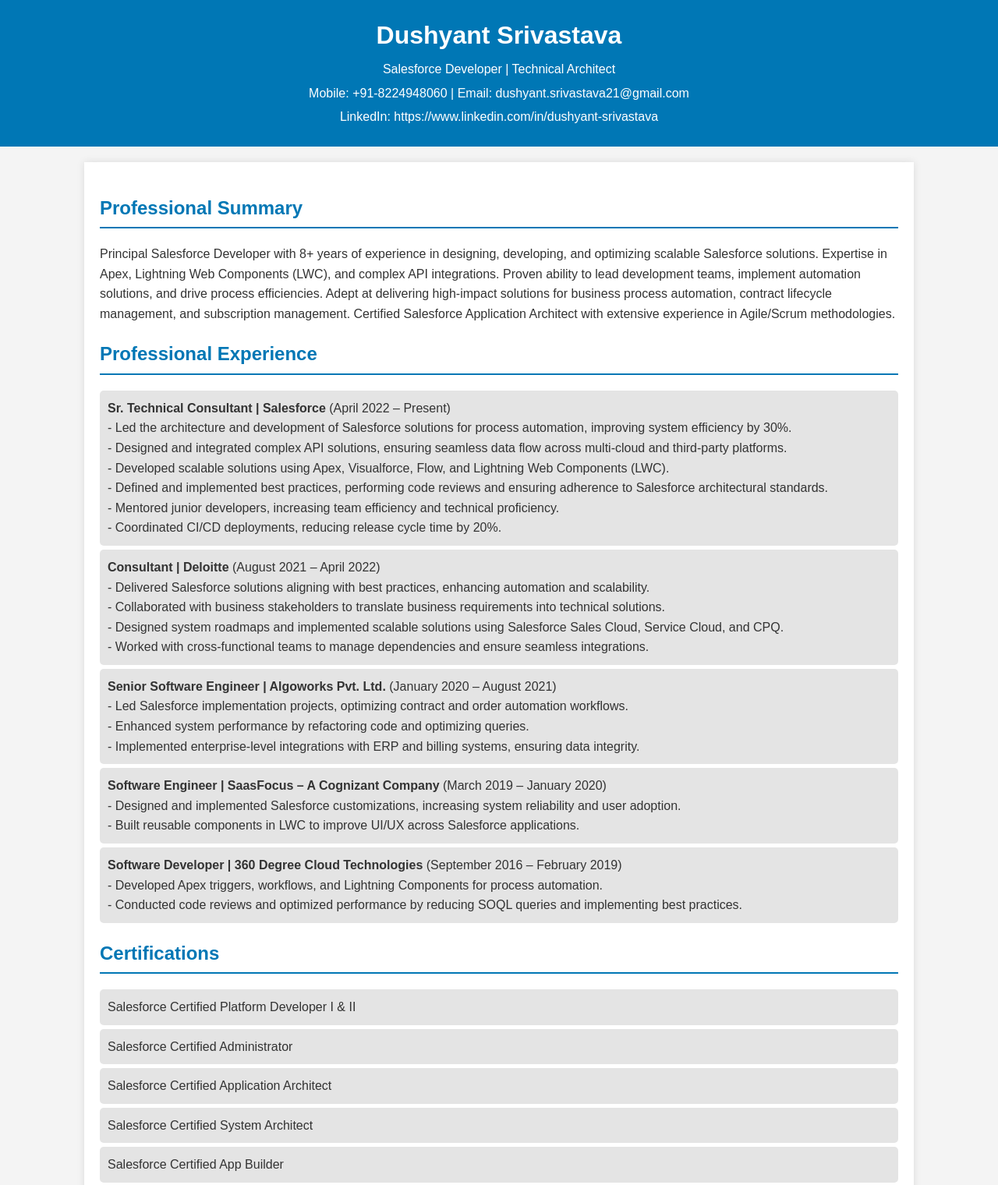
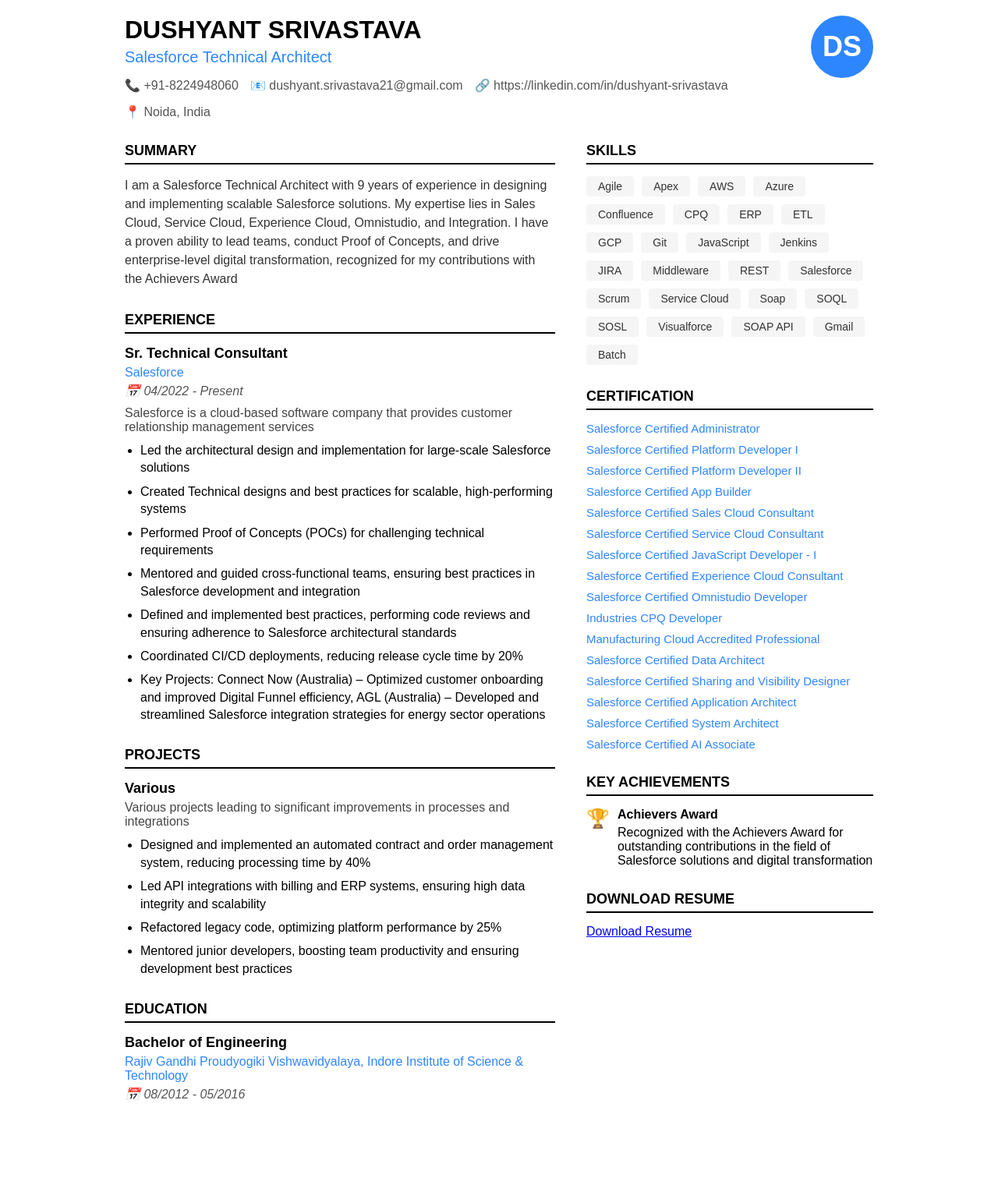
Before and after one commit to dushyant-21/dushyant-portfolio, a plain HTML site: page index.html in a window 1280 px wide. Shown: the top 1520 px of the page at 78% size. After the commit the page ends 1463 px from the top, so only its background shows below. Drawn offline with Linux system fonts and the light colour scheme.

Commit message:
Update index.html

```diff
--- a/index.html
+++ b/index.html
@@ -3,173 +3,327 @@
 <head>
   <meta charset="UTF-8">
   <meta name="viewport" content="width=device-width, initial-scale=1.0">
-  <title>Dushyant Srivastava - Salesforce Developer Portfolio</title>
+  <title>Dushyant Srivastava - Salesforce Technical Architect</title>
   <style>
-    body {
-      font-family: Arial, sans-serif;
-      line-height: 1.6;
+    * {
       margin: 0;
       padding: 0;
-      background-color: #f4f4f4;
+      box-sizing: border-box;
+      font-family: Arial, sans-serif;
+    }
+
+    body {
+      max-width: 1000px;
+      margin: 0 auto;
+      padding: 20px;
+    }
+
+    .header {
+      display: flex;
+      justify-content: space-between;
+      margin-bottom: 30px;
+    }
+
+    .profile-info {
+      flex: 1;
+    }
+
+    .profile-image {
+      width: 80px;
+      height: 80px;
+      background-color: #2e86ff;
+      border-radius: 50%;
+      display: flex;
+      justify-content: center;
+      align-items: center;
+      color: white;
+      font-size: 36px;
+      font-weight: bold;
+    }
+
+    h1 {
+      font-size: 32px;
+      font-weight: bold;
+      margin-bottom: 5px;
+    }
+
+    .job-title {
+      color: #2e86ff;
+      font-size: 20px;
+      margin-bottom: 15px;
+    }
+
+    .contact-info {
+      display: flex;
+      flex-wrap: wrap;
+      gap: 15px;
+      margin-top: 10px;
+      color: #555;
+    }
+
+    .contact-info div {
+      display: flex;
+      align-items: center;
+    }
+
+    .section {
+      margin-bottom: 30px;
+    }
+
+    .section-title {
+      font-size: 18px;
+      font-weight: bold;
+      border-bottom: 2px solid #000;
+      padding-bottom: 5px;
+      margin-bottom: 15px;
+      text-transform: uppercase;
+    }
+
+    .summary-text {
+      color: #333;
+      line-height: 1.5;
+    }
+
+    .job-title-experience {
+      font-size: 18px;
+      font-weight: bold;
+      margin-bottom: 5px;
+    }
+
+    .company {
+      color: #2e86ff;
+      font-size: 16px;
+      margin-bottom: 5px;
+    }
+
+    .date {
+      color: #555;
+      margin-bottom: 10px;
+      font-style: italic;
+    }
+
+    .job-description {
+      color: #444;
+      margin-bottom: 10px;
+    }
+
+    ul {
+      padding-left: 20px;
+      margin-bottom: 15px;
+    }
+
+    li {
+      margin-bottom: 8px;
+      line-height: 1.4;
+    }
+
+    .education-title {
+      font-size: 18px;
+      font-weight: bold;
+      margin-bottom: 5px;
+    }
+
+    .university {
+      color: #2e86ff;
+      margin-bottom: 5px;
+    }
+
+    .two-columns {
+      display: flex;
+      gap: 40px;
+    }
+
+    .left-column {
+      flex: 6;
+    }
+
+    .right-column {
+      flex: 4;
+    }
+
+    .skills-container {
+      display: flex;
+      flex-wrap: wrap;
+      gap: 10px;
+      margin-bottom: 20px;
+    }
+
+    .skill {
+      background-color: #f5f5f5;
+      padding: 5px 15px;
+      border-radius: 4px;
+      font-size: 14px;
       color: #333;
     }
-    header {
-      background: #0077b5;
-      color: #fff;
-      padding: 20px 0;
-      text-align: center;
+
+    .certification {
+      color: #2e86ff;
+      margin-bottom: 10px;
+      font-size: 15px;
     }
-    header h1 {
-      margin: 0;
+
+    .achievement {
+      display: flex;
+      align-items: flex-start;
+      margin-bottom: 15px;
     }
-    header p {
-      margin: 5px 0;
+
+    .achievement-icon {
+      color: #2e86ff;
+      font-size: 24px;
+      margin-right: 10px;
+      flex-shrink: 0;
     }
-    .container {
-      width: 80%;
-      margin: 20px auto;
-      background: #fff;
-      padding: 20px;
-      box-shadow: 0 0 10px rgba(0, 0, 0, 0.1);
+
+    .achievement-text {
+      flex: 1;
     }
-    h2 {
-      color: #0077b5;
-      border-bottom: 2px solid #0077b5;
-      padding-bottom: 5px;
-    }
-    ul {
-      list-style-type: none;
-      padding: 0;
-    }
-    ul li {
-      background: #e4e4e4;
-      margin: 5px 0;
-      padding: 10px;
-      border-radius: 5px;
-    }
-    a {
-      color: #0077b5;
-      text-decoration: none;
-    }
-    a:hover {
-      text-decoration: underline;
-    }
-    .resume-link {
-      display: inline-block;
-      margin-top: 20px;
-      padding: 10px 20px;
-      background: #0077b5;
-      color: #fff;
-      border-radius: 5px;
-    }
-    .resume-link:hover {
-      background: #005f8b;
+
+    .achievement-title {
+      font-weight: bold;
+      margin-bottom: 5px;
     }
   </style>
 </head>
 <body>
-  <header>
-    <h1>Dushyant Srivastava</h1>
-    <p>Salesforce Developer | Technical Architect</p>
-    <p>Mobile: +91-8224948060 | Email: <a href="mailto:dushyant.srivastava21@gmail.com" style="color:#fff">dushyant.srivastava21@gmail.com</a></p>
-    <p>LinkedIn: <a href="https://linkedin.com/in/dushyant-srivastava" target="_blank" style="color:#fff">https://www.linkedin.com/in/dushyant-srivastava</a></p>
-  </header>
+  <div class="header">
+    <div class="profile-info">
+      <h1>DUSHYANT SRIVASTAVA</h1>
+      <div class="job-title">Salesforce Technical Architect</div>
+      <div class="contact-info">
+        <div>📞 +91-8224948060</div>
+        <div>📧 dushyant.srivastava21@gmail.com</div>
+        <div>🔗 https://linkedin.com/in/dushyant-srivastava</div>
+        <div>📍 Noida, India</div>
+      </div>
+    </div>
+    <div class="profile-image">DS</div>
+  </div>
 
-  <div class="container">
-    <section id="summary">
-      <h2>Professional Summary</h2>
-      <p>
-        Principal Salesforce Developer with 8+ years of experience in designing, developing, and optimizing scalable Salesforce solutions. Expertise in Apex, Lightning Web Components (LWC), and complex API integrations. Proven ability to lead development teams, implement automation solutions, and drive process efficiencies. Adept at delivering high-impact solutions for business process automation, contract lifecycle management, and subscription management. Certified Salesforce Application Architect with extensive experience in Agile/Scrum methodologies.
+  <div class="two-columns">
+    <div class="left-column">
+      <div class="section">
+        <h2 class="section-title">SUMMARY</h2>
+        <p class="summary-text">
+          I am a Salesforce Technical Architect with 9 years of experience in designing and implementing scalable Salesforce solutions. My expertise lies in Sales Cloud, Service Cloud, Experience Cloud, Omnistudio, and Integration. I have a proven ability to lead teams, conduct Proof of Concepts, and drive enterprise-level digital transformation, recognized for my contributions with the Achievers Award
         </p>
-    </section>
+      </div>
 
-    <section id="experience">
-      <h2>Professional Experience</h2>
+      <div class="section">
+        <h2 class="section-title">EXPERIENCE</h2>
+        <div>
+          <h3 class="job-title-experience">Sr. Technical Consultant</h3>
+          <div class="company">Salesforce</div>
+          <div class="date">📅 04/2022 - Present</div>
+          <p class="job-description">
+            Salesforce is a cloud-based software company that provides customer relationship management services
+          </p>
           <ul>
-        <li>
-          <strong>Sr. Technical Consultant | Salesforce</strong> (April 2022 – Present)<br>
-          - Led the architecture and development of Salesforce solutions for process automation, improving system efficiency by 30%.<br>
-          - Designed and integrated complex API solutions, ensuring seamless data flow across multi-cloud and third-party platforms.<br>
-          - Developed scalable solutions using Apex, Visualforce, Flow, and Lightning Web Components (LWC).<br>
-          - Defined and implemented best practices, performing code reviews and ensuring adherence to Salesforce architectural standards.<br>
-          - Mentored junior developers, increasing team efficiency and technical proficiency.<br>
-          - Coordinated CI/CD deployments, reducing release cycle time by 20%.
-        </li>
-        <li>
-          <strong>Consultant | Deloitte</strong> (August 2021 – April 2022)<br>
-          - Delivered Salesforce solutions aligning with best practices, enhancing automation and scalability.<br>
-          - Collaborated with business stakeholders to translate business requirements into technical solutions.<br>
-          - Designed system roadmaps and implemented scalable solutions using Salesforce Sales Cloud, Service Cloud, and CPQ.<br>
-          - Worked with cross-functional teams to manage dependencies and ensure seamless integrations.
-        </li>
-        <li>
-          <strong>Senior Software Engineer | Algoworks Pvt. Ltd.</strong> (January 2020 – August 2021)<br>
-          - Led Salesforce implementation projects, optimizing contract and order automation workflows.<br>
-          - Enhanced system performance by refactoring code and optimizing queries.<br>
-          - Implemented enterprise-level integrations with ERP and billing systems, ensuring data integrity.
-        </li>
-        <li>
-          <strong>Software Engineer | SaasFocus – A Cognizant Company</strong> (March 2019 – January 2020)<br>
-          - Designed and implemented Salesforce customizations, increasing system reliability and user adoption.<br>
-          - Built reusable components in LWC to improve UI/UX across Salesforce applications.
-        </li>
-        <li>
-          <strong>Software Developer | 360 Degree Cloud Technologies</strong> (September 2016 – February 2019)<br>
-          - Developed Apex triggers, workflows, and Lightning Components for process automation.<br>
-          - Conducted code reviews and optimized performance by reducing SOQL queries and implementing best practices.
-        </li>
+            <li>Led the architectural design and implementation for large-scale Salesforce solutions</li>
+            <li>Created Technical designs and best practices for scalable, high-performing systems</li>
+            <li>Performed Proof of Concepts (POCs) for challenging technical requirements</li>
+            <li>Mentored and guided cross-functional teams, ensuring best practices in Salesforce development and integration</li>
+            <li>Defined and implemented best practices, performing code reviews and ensuring adherence to Salesforce architectural standards</li>
+            <li>Coordinated CI/CD deployments, reducing release cycle time by 20%</li>
+            <li>Key Projects: Connect Now (Australia) – Optimized customer onboarding and improved Digital Funnel efficiency, AGL (Australia) – Developed and streamlined Salesforce integration strategies for energy sector operations</li>
           </ul>
-    </section>
+        </div>
+      </div>
 
-    <section id="certifications">
-      <h2>Certifications</h2>
+      <div class="section">
+        <h2 class="section-title">PROJECTS</h2>
+        <div>
+          <h3 class="job-title-experience">Various</h3>
+          <p class="job-description">
+            Various projects leading to significant improvements in processes and integrations
+          </p>
           <ul>
-        <li>Salesforce Certified Platform Developer I & II</li>
-        <li>Salesforce Certified Administrator</li>
-        <li>Salesforce Certified Application Architect</li>
-        <li>Salesforce Certified System Architect</li>
-        <li>Salesforce Certified App Builder</li>
+            <li>Designed and implemented an automated contract and order management system, reducing processing time by 40%</li>
+            <li>Led API integrations with billing and ERP systems, ensuring high data integrity and scalability</li>
+            <li>Refactored legacy code, optimizing platform performance by 25%</li>
+            <li>Mentored junior developers, boosting team productivity and ensuring development best practices</li>
           </ul>
-    </section>
+        </div>
+      </div>
 
-    <section id="skills">
-      <h2>Technical Skills</h2>
-      <ul>
-        <li><strong>Salesforce Development:</strong> Apex, Visualforce, Lightning Components (LWC), Triggers, Batch, Schedulers</li>
-        <li><strong>Automation & Configuration:</strong> Flows, Process Builder, Workflows, Custom Metadata</li>
-        <li><strong>Integration:</strong> Salesforce REST API, SOAP API, Bulk API, Middleware, Connectors</li>
-        <li><strong>Data Management:</strong> ETL Processes, Data Migration, SOQL, SOSL</li>
-        <li><strong>Deployment & CI/CD:</strong> Version Control, Git, Copado, Jenkins, SFDX</li>
-        <li><strong>Security & Access Control:</strong> Profiles, Roles, Permission Sets, Sharing Rules</li>
-        <li><strong>Agile/Scrum:</strong> Jira, Confluence, Sprint Planning, Stand-ups</li>
-        <li><strong>Cloud Platforms:</strong> AWS, Azure, GCP (Google Cloud Platform) Integration with Salesforce</li>
-      </ul>
-    </section>
+      <div class="section">
+        <h2 class="section-title">EDUCATION</h2>
+        <div>
+          <h3 class="education-title">Bachelor of Engineering</h3>
+          <div class="university">Rajiv Gandhi Proudyogiki Vishwavidyalaya, Indore Institute of Science & Technology</div>
+          <div class="date">📅 08/2012 - 05/2016</div>
+        </div>
+      </div>
+    </div>
 
-    <section id="projects">
-      <h2>Projects & Achievements</h2>
-      <ul>
-        <li><strong>Hyperscaler Process Automation:</strong> Designed and implemented an automated contract and order management system, reducing processing time by 40%.</li>
-        <li><strong>API & Integration Strategy:</strong> Led API integrations with billing and ERP systems, ensuring high data integrity and scalability.</li>
-        <li><strong>Performance Optimization:</strong> Refactored legacy code, optimizing platform performance by 25%.</li>
-        <li><strong>Team Leadership:</strong> Mentored junior developers, boosting team productivity and ensuring development best practices.</li>
-      </ul>
-    </section>
+    <div class="right-column">
+      <div class="section">
+        <h2 class="section-title">SKILLS</h2>
+        <div class="skills-container">
+          <div class="skill">Agile</div>
+          <div class="skill">Apex</div>
+          <div class="skill">AWS</div>
+          <div class="skill">Azure</div>
+          <div class="skill">Confluence</div>
+          <div class="skill">CPQ</div>
+          <div class="skill">ERP</div>
+          <div class="skill">ETL</div>
+          <div class="skill">GCP</div>
+          <div class="skill">Git</div>
+          <div class="skill">JavaScript</div>
+          <div class="skill">Jenkins</div>
+          <div class="skill">JIRA</div>
+          <div class="skill">Middleware</div>
+          <div class="skill">REST</div>
+          <div class="skill">Salesforce</div>
+          <div class="skill">Scrum</div>
+          <div class="skill">Service Cloud</div>
+          <div class="skill">Soap</div>
+          <div class="skill">SOQL</div>
+          <div class="skill">SOSL</div>
+          <div class="skill">Visualforce</div>
+          <div class="skill">SOAP API</div>
+          <div class="skill">Gmail</div>
+          <div class="skill">Batch</div>
+        </div>
+      </div>
 
-    <section id="education">
-      <h2>Education</h2>
-      <ul>
-        <li><strong>Bachelor of Engineering</strong><br>
-          Rajiv Gandhi Proudyogiki Vishwavidyalaya, Indore Institute of Science & Technology (2012-2016)
-        </li>
-      </ul>
-    </section>
+      <div class="section">
+        <h2 class="section-title">CERTIFICATION</h2>
+        <div class="certification">Salesforce Certified Administrator</div>
+        <div class="certification">Salesforce Certified Platform Developer I</div>
+        <div class="certification">Salesforce Certified Platform Developer II</div>
+        <div class="certification">Salesforce Certified App Builder</div>
+        <div class="certification">Salesforce Certified Sales Cloud Consultant</div>
+        <div class="certification">Salesforce Certified Service Cloud Consultant</div>
+        <div class="certification">Salesforce Certified JavaScript Developer - I</div>
+        <div class="certification">Salesforce Certified Experience Cloud Consultant</div>
+        <div class="certification">Salesforce Certified Omnistudio Developer</div>
+        <div class="certification">Industries CPQ Developer</div>
+        <div class="certification">Manufacturing Cloud Accredited Professional</div>
+        <div class="certification">Salesforce Certified Data Architect</div>
+        <div class="certification">Salesforce Certified Sharing and Visibility Designer</div>
+        <div class="certification">Salesforce Certified Application Architect</div>
+        <div class="certification">Salesforce Certified System Architect</div>
+        <div class="certification">Salesforce Certified AI Associate</div>
+      </div>
 
-    <section id="resume">
-      <h2>Resume</h2>
-      <p>Download my resume for more details:</p>
+      <div class="section">
+        <h2 class="section-title">KEY ACHIEVEMENTS</h2>
+        <div class="achievement">
+          <div class="achievement-icon">🏆</div>
+          <div class="achievement-text">
+            <div class="achievement-title">Achievers Award</div>
+            <div>Recognized with the Achievers Award for outstanding contributions in the field of Salesforce solutions and digital transformation</div>
+          </div>
+        </div>
+      </div>
+
+      <div class="section">
+      <h2 class="section-title">Download Resume</h2>
         <a href="path/to/your/resume.pdf" class="resume-link" download>Download Resume</a>
-    </section>
+      </div>
+    </div>
   </div>
 </body>
 </html>
```
Lines whose indentation alone changed are shown as unchanged.
